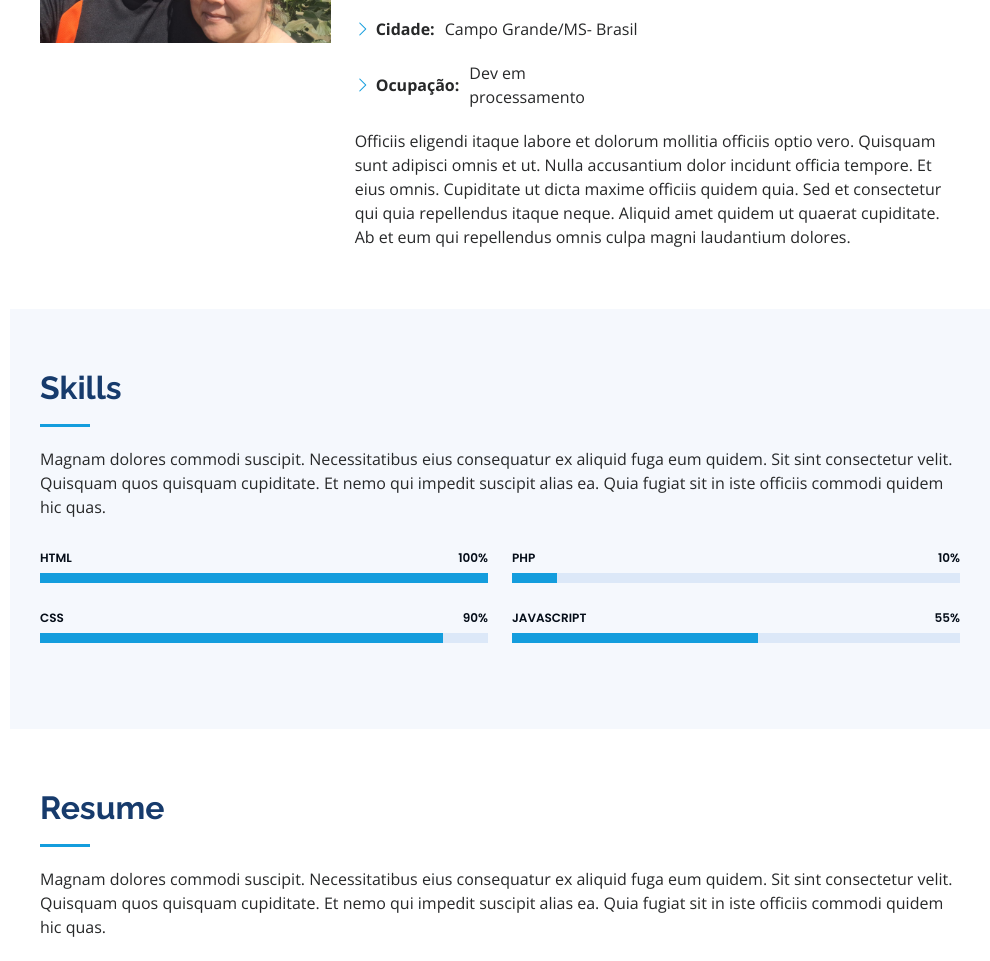
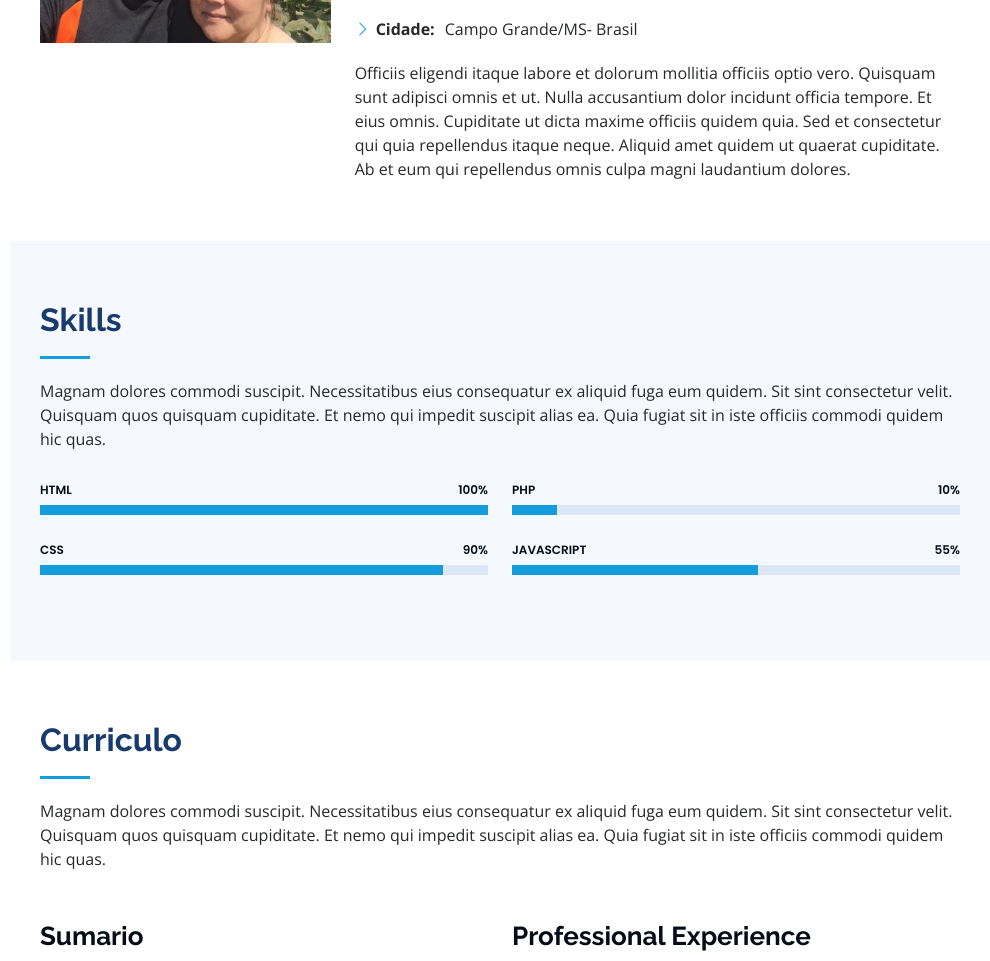
Before and after one commit to marcosnakasato/portfolio, a plain HTML site: page index.html in a window 1280 px wide. Shown: the part 1215-2176 px from the top of the page, without its empty margins (290-1280 px from the left). Drawn offline with nearby package versions, Linux system fonts and the light colour scheme.

Commit message:
Atualização seção resume

```diff
--- a/index.html
+++ b/index.html
@@ -114,7 +114,6 @@
                   <li><i class="bi bi-chevron-right"></i> <strong>Website:</strong> <span>www.example.com</span></li>
                   <li><i class="bi bi-chevron-right"></i> <strong>Fone:</strong> <span>+55 67 91234 5678</span></li>
                   <li><i class="bi bi-chevron-right"></i> <strong>Cidade:</strong> <span>Campo Grande/MS- Brasil</span>
-                  <li><i class="bi bi-chevron-right"></i> <strong>Ocupação:</strong> <span>Dev em processamento</span>
                   </li>
                 </ul>
               </div>
@@ -222,7 +221,7 @@
       <div class="container">
 
         <div class="section-title">
-          <h2>Resume</h2>
+          <h2>Curriculo</h2>
           <p>Magnam dolores commodi suscipit. Necessitatibus eius consequatur ex aliquid fuga eum quidem. Sit sint
             consectetur velit. Quisquam quos quisquam cupiditate. Et nemo qui impedit suscipit alias ea. Quia fugiat sit
             in iste officiis commodi quidem hic quas.</p>
@@ -230,7 +229,7 @@
 
         <div class="row">
           <div class="col-lg-6" data-aos="fade-up">
-            <h3 class="resume-title">Sumary</h3>
+            <h3 class="resume-title">Sumario</h3>
             <div class="resume-item pb-0">
               <h4>Marcos Nakasato</h4>
               <p><em>Innovative and deadline-driven Graphic Designer with 3+ years of experience designing and
```
